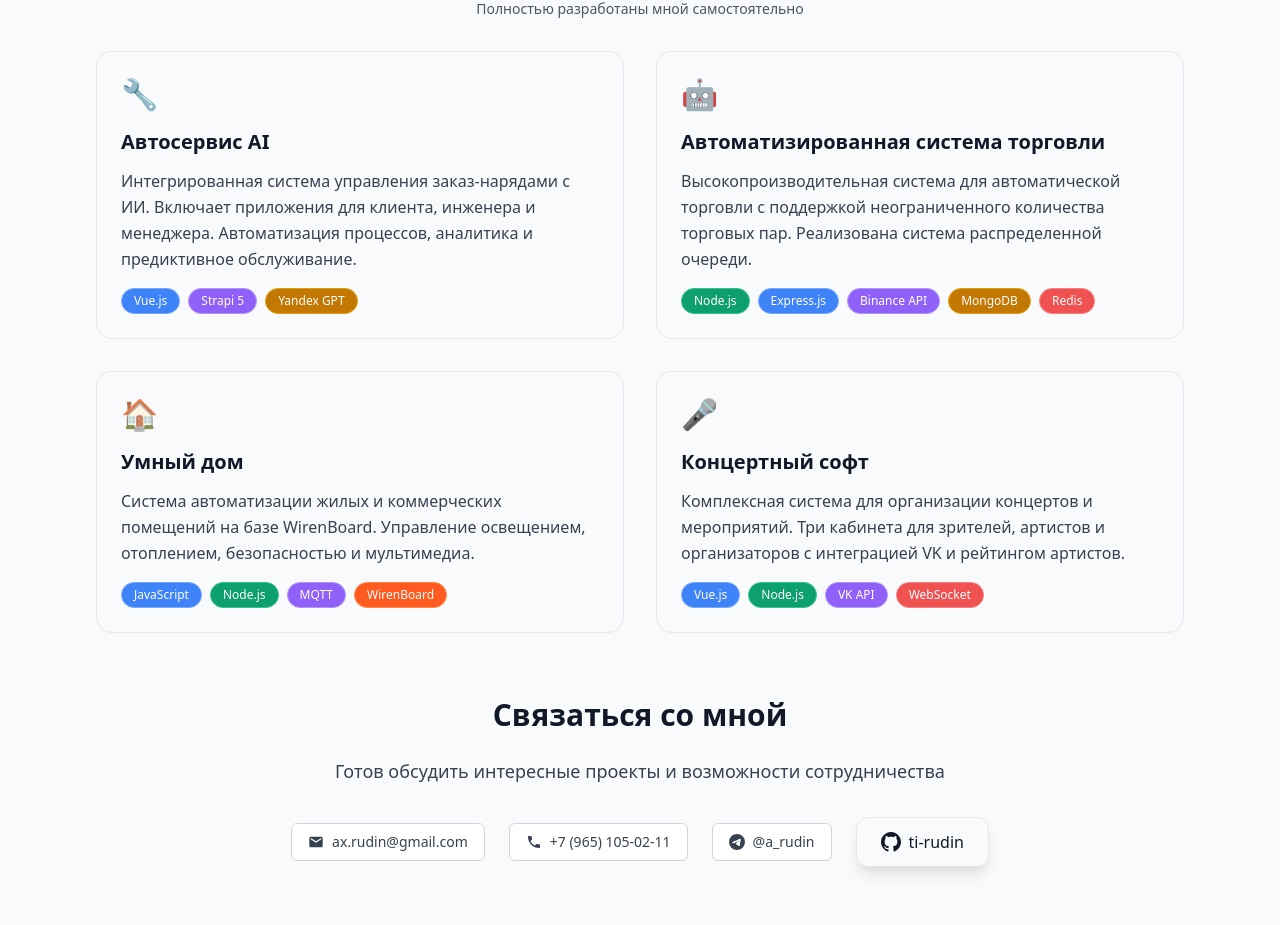
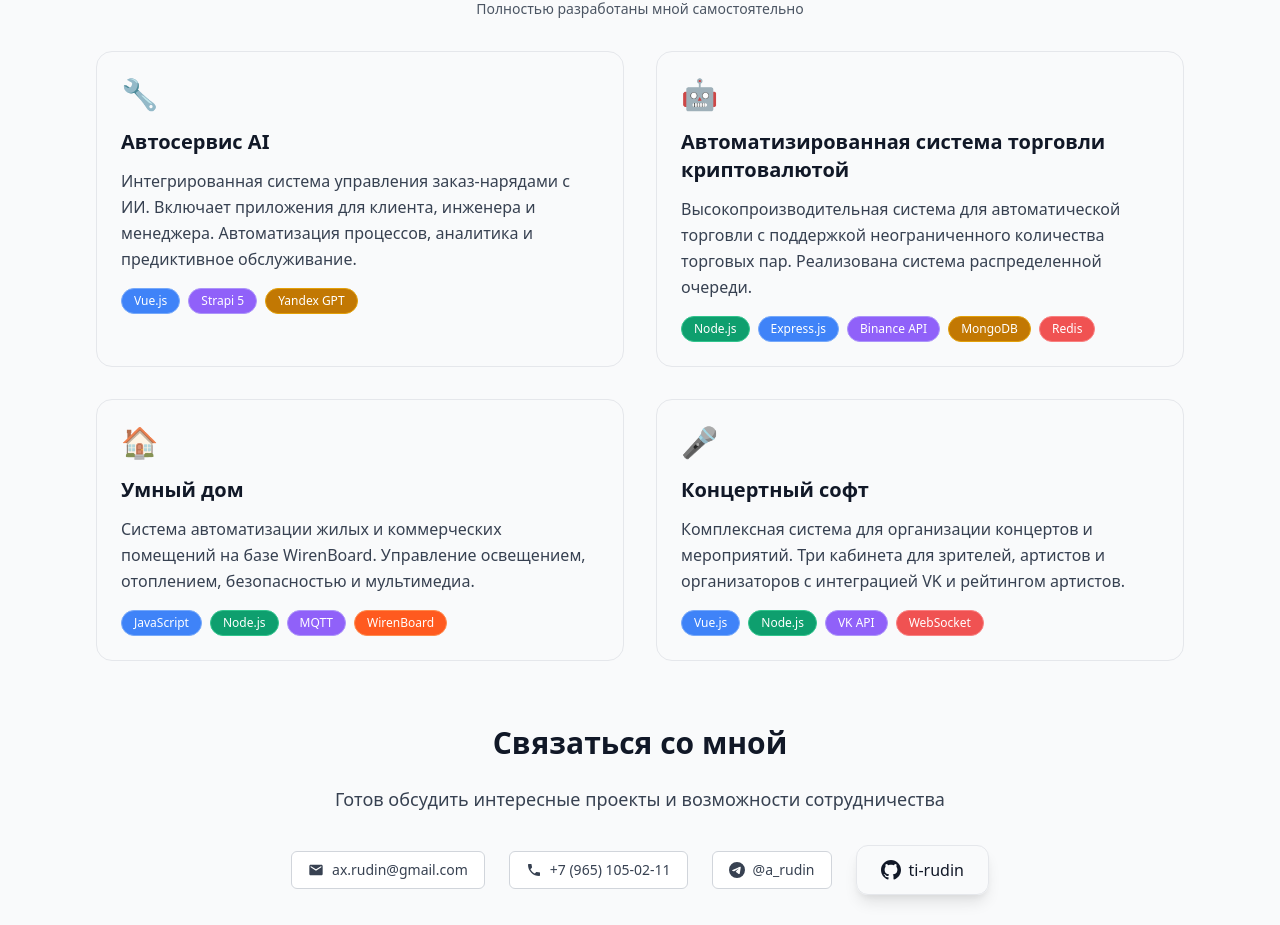
Before and after one commit to ti-rudin/resume.rudin.ru, a Vue app: page / in a window 1280 px wide. Shown: the part 2734-3659 px from the top of the page. Built offline with nearby package versions, Linux system fonts and the light colour scheme.

Commit message:
Update home page heading to specify cryptocurrency trading
- Clarify the automated trading system description by adding "криптовалютой" (cryptocurrency) to the Russian heading in Home.vue for better precision and user understanding.

```diff
--- a/src/views/Home.vue
+++ b/src/views/Home.vue
@@ -223,7 +223,7 @@
 
         <div class="bg-white/10 dark:bg-white/10 backdrop-blur-sm border border-white/20 rounded-2xl p-6 hover:bg-white/15 dark:hover:bg-white/20 transition-all duration-300">
           <div class="text-3xl mb-4">🤖</div>
-          <h3 class="text-xl font-bold text-gray-900 dark:text-white mb-3">Автоматизированная система торговли</h3>
+          <h3 class="text-xl font-bold text-gray-900 dark:text-white mb-3">Автоматизированная система торговли криптовалютой</h3>
           <p class="text-gray-700 dark:text-gray-200 mb-4 leading-relaxed">
             Высокопроизводительная система для автоматической торговли с поддержкой неограниченного количества торговых пар.
             Реализована система распределенной очереди.
```
